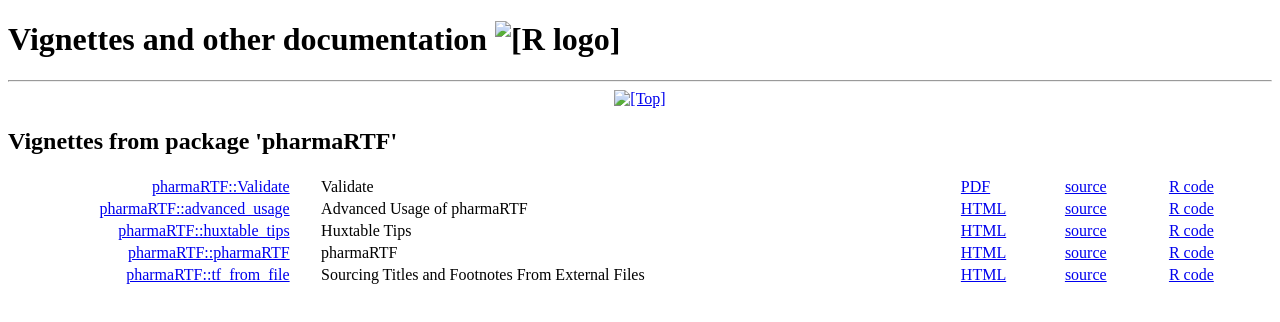
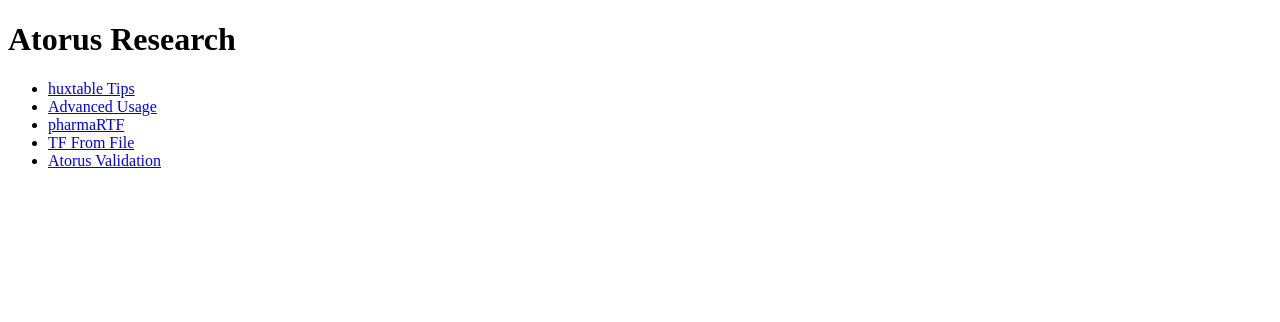
Before and after one commit to atorus-research/atorus-research.github.io, a plain HTML site: page index.html in a window 1280 px wide. Drawn offline with Linux system fonts and the light colour scheme.

Commit message:
restoring old index

```diff
--- a/index.html
+++ b/index.html
@@ -1,48 +1,14 @@
-<!DOCTYPE html PUBLIC "-//W3C//DTD XHTML 1.0 Strict//EN" "http://www.w3.org/TR/xhtml1/DTD/xhtml1-strict.dtd">
-<html xmlns="http://www.w3.org/1999/xhtml">
-<head><title>R: Vignettes and other documentation</title>
-<meta http-equiv="Content-Type" content="text/html; charset=utf-8" />
-<link rel="stylesheet" type="text/css" href="/doc/html/R.css" />
-</head><body>
-<h1> Vignettes and other documentation
-<img class="toplogo" src="/doc/html/Rlogo.svg" alt="[R logo]" />
-</h1>
-<hr/>
-<div style="text-align: center;">
-<a href="/doc/html/index.html"><img class="arrow" src="/doc/html/up.jpg" alt="[Top]" /></a>
-</div>
-<h2>Vignettes from package 'pharmaRTF'</h2>
-<table width="100%">
-<col style="width: 22%;" />
-<col style="width:  2%;" />
-<col style="width: 50%;" />
-<col style="width:  8%;" />
-<col style="width:  8%;" />
-<col style="width:  8%;" />
-<tr><td style="text-align: right; vertical-align: top;"><a href="../../../library/pharmaRTF/doc/Validate.pdf">pharmaRTF::Validate</a></td>
-<td></td><td valign="top">Validate</td>
-<td valign="top"><a href="../../../library/pharmaRTF/doc/Validate.pdf">PDF</a></td>
-<td valign="top"><a href="../../../library/pharmaRTF/doc/Validate.Rmd">source</a></td>
-<td valign="top" style="white-space: nowrap"><a href="../../../library/pharmaRTF/doc/Validate.R">R code</a></td></tr>
-<tr><td style="text-align: right; vertical-align: top;"><a href="../../../library/pharmaRTF/doc/advanced_usage.html">pharmaRTF::advanced_usage</a></td>
-<td></td><td valign="top">Advanced Usage of pharmaRTF</td>
-<td valign="top"><a href="../../../library/pharmaRTF/doc/advanced_usage.html">HTML</a></td>
-<td valign="top"><a href="../../../library/pharmaRTF/doc/advanced_usage.Rmd">source</a></td>
-<td valign="top" style="white-space: nowrap"><a href="../../../library/pharmaRTF/doc/advanced_usage.R">R code</a></td></tr>
-<tr><td style="text-align: right; vertical-align: top;"><a href="../../../library/pharmaRTF/doc/huxtable_tips.html">pharmaRTF::huxtable_tips</a></td>
-<td></td><td valign="top">Huxtable Tips</td>
-<td valign="top"><a href="../../../library/pharmaRTF/doc/huxtable_tips.html">HTML</a></td>
-<td valign="top"><a href="../../../library/pharmaRTF/doc/huxtable_tips.Rmd">source</a></td>
-<td valign="top" style="white-space: nowrap"><a href="../../../library/pharmaRTF/doc/huxtable_tips.R">R code</a></td></tr>
-<tr><td style="text-align: right; vertical-align: top;"><a href="../../../library/pharmaRTF/doc/pharmaRTF.html">pharmaRTF::pharmaRTF</a></td>
-<td></td><td valign="top">pharmaRTF</td>
-<td valign="top"><a href="../../../library/pharmaRTF/doc/pharmaRTF.html">HTML</a></td>
-<td valign="top"><a href="../../../library/pharmaRTF/doc/pharmaRTF.Rmd">source</a></td>
-<td valign="top" style="white-space: nowrap"><a href="../../../library/pharmaRTF/doc/pharmaRTF.R">R code</a></td></tr>
-<tr><td style="text-align: right; vertical-align: top;"><a href="../../../library/pharmaRTF/doc/tf_from_file.html">pharmaRTF::tf_from_file</a></td>
-<td></td><td valign="top">Sourcing Titles and Footnotes From External Files</td>
-<td valign="top"><a href="../../../library/pharmaRTF/doc/tf_from_file.html">HTML</a></td>
-<td valign="top"><a href="../../../library/pharmaRTF/doc/tf_from_file.Rmd">source</a></td>
-<td valign="top" style="white-space: nowrap"><a href="../../../library/pharmaRTF/doc/tf_from_file.R">R code</a></td></tr>
-</table>
-</body></html>
+<!DOCTYPE html>
+
+<html>
+	<body>
+		<h1>Atorus Research</h1>
+		<ul>
+			<li><a href="huxtable_tips.html">huxtable Tips</a>
+			<li><a href="advanced_usage.html">Advanced Usage</a></li>
+      <li><a href="pharmaRTF.html">pharmaRTF</a></li>
+      <li><a href="tf_from_file.html">TF From File</a></li>
+      <li><a href="Validate.pdf">Atorus Validation</a></li>
+		</ul>
+	</body>
+</html>
```
